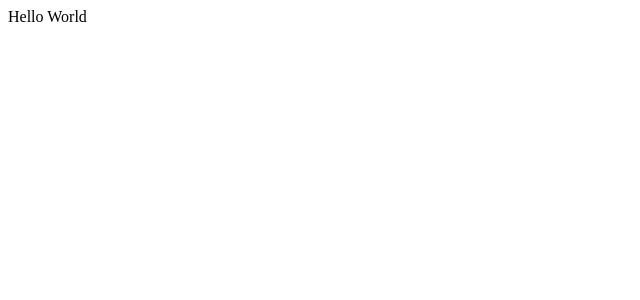
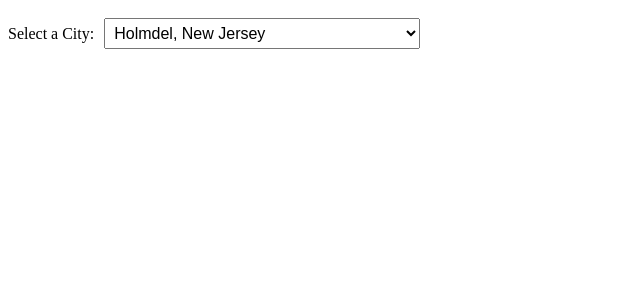
Before and after one commit to WitkowskiMichau/vue-training-from-start, a Vue app: page / in a window 1280 px wide. Shown: the top 300 px of the page, without its empty margins (0-640 px from the left). Built offline with nearby package versions, Linux system fonts and the light colour scheme.

Commit message:
1 List of the cities

```diff
--- a/src/App.vue
+++ b/src/App.vue
@@ -1,10 +1,28 @@
+<template>
+  <div>
+    <label for="citySelect">Select a City:</label>
+    <select id="citySelect">
+      <option v-for="city in cityList" :key="city">{{ city }}</option>
+    </select>
+  </div>
+</template>
+
 <script setup lang="ts">
+const cityList = [
+  'Holmdel, New Jersey',
+  'Atlanta, Georgia',
+  'San Francisco, California',
+  'Basingstoke, United Kingdom',
+  'London, Shoreditch, United Kingadom',
+  'London, Canary Wharf, United Kingdom',
+  'Tel Aviv-Yafo, Israel'
+];
 </script>
 
-<template>
-Hello World
-</template>
-
 <style scoped>
-
+#citySelect {
+  margin: 10px;
+  padding: 5px;
+  font-size: 16px;
+}
 </style>
```
